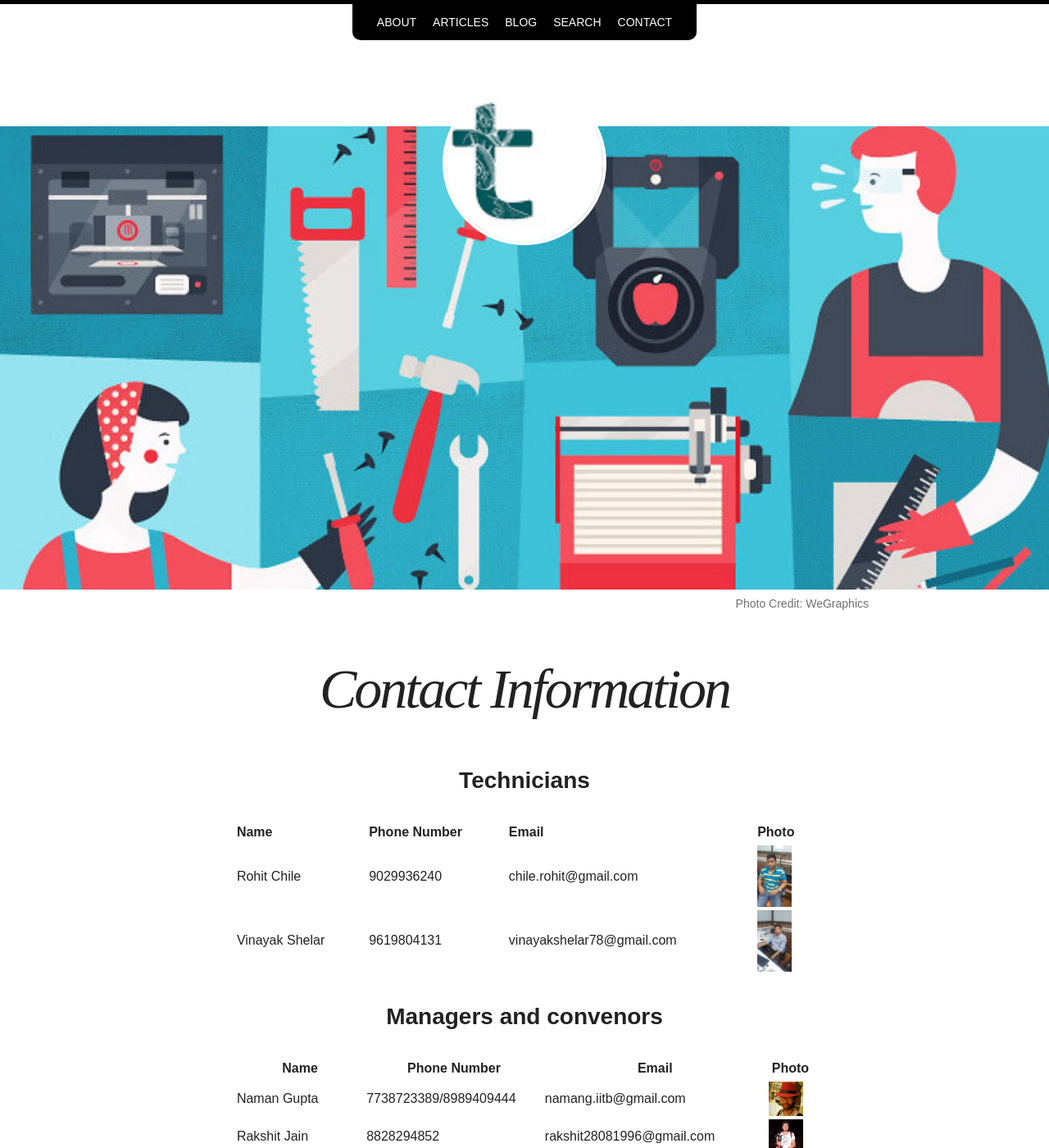
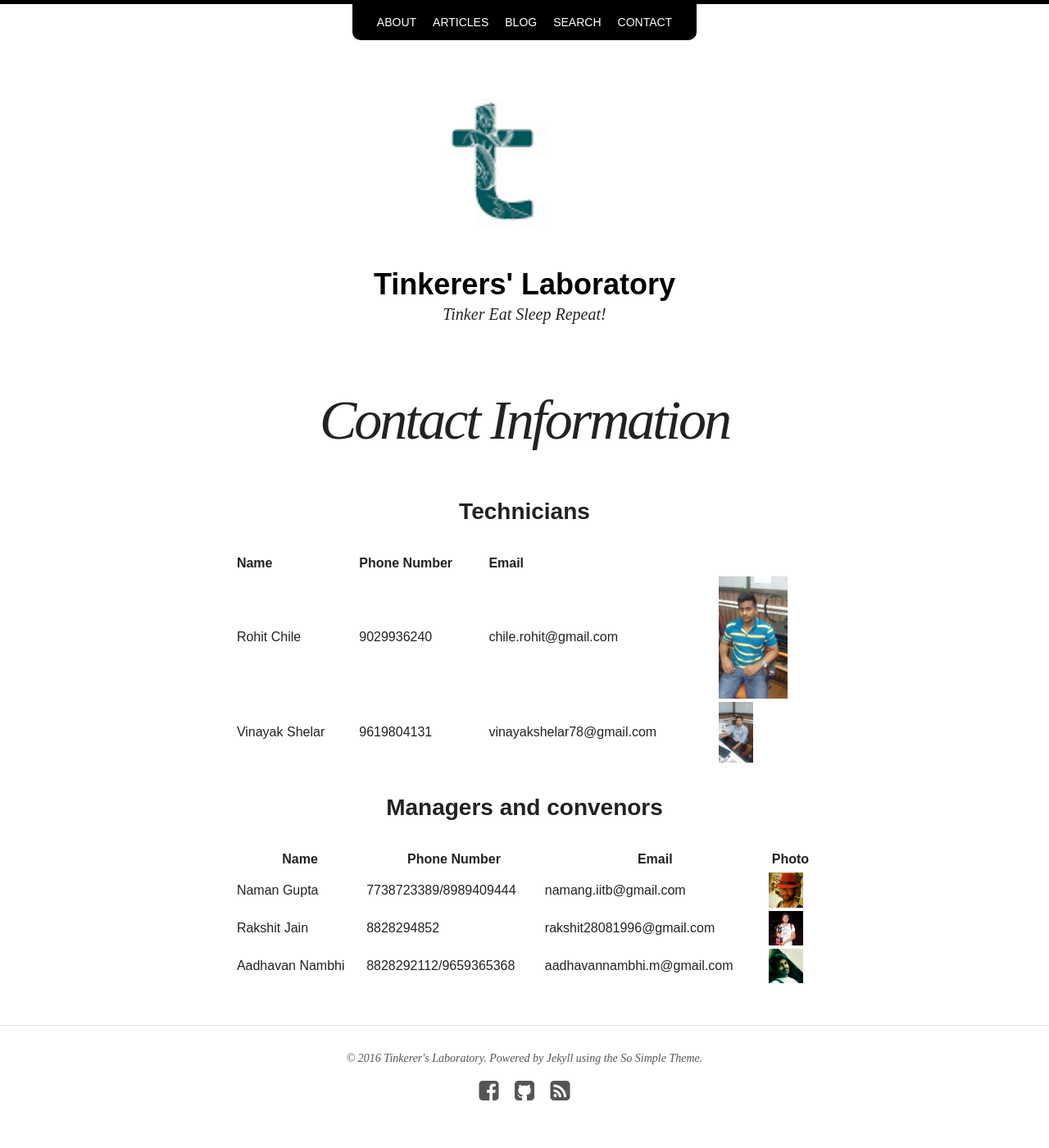
Before and after one commit to vikrant7/tinkerers-laboratory.github.io, a Jekyll site: the page built from contact/index.md, in a window 1280 px wide and 1400 px high. Shown: the whole window at 82% size. Built offline with Jekyll 4.4.1, drawn with Linux system fonts in a browser that asks for light colours; nearby versions of some CDN libraries.

Commit message:
Update index.md

```diff
--- a/contact/index.md
+++ b/contact/index.md
@@ -3,17 +3,13 @@ layout: page
 title: Contact Information
 excerpt: "So Simple is a responsive Jekyll theme for your words and images."
 modified: 2014-08-08T19:44:38.564948-04:00
-image:
-  feature: makerspaces-header.jpg
-  credit: WeGraphics
-  creditlink: http://wegraphics.net/downloads/free-ultimate-blurred-background-pack/
 ---
 
 <center><h3>Technicians</h3></center>
 
-Name | Phone Number | Email | Photo
+Name | Phone Number | Email |
 :---- | :---- | :---- | :----
-Rohit Chile | 9029936240 | [chile.rohit@gmail.com](mailto:chile.rohit@gmail.com) | <img src="/images/rohit.jpg" alt="Smiley face" height="50" width="42">
+Rohit Chile | 9029936240 | [chile.rohit@gmail.com](mailto:chile.rohit@gmail.com) | <img src="/images/rohit.jpg" alt="Smiley face" height="100" width="84">
 Vinayak Shelar | 9619804131 | [vinayakshelar78@gmail.com](mailto:vinayakshelar78@gmail.com) | <img src="/images/vinayak.jpg" alt="Smiley face" height="50" width="42">
 
 <center><h3>Managers and convenors</h3></center>
```
